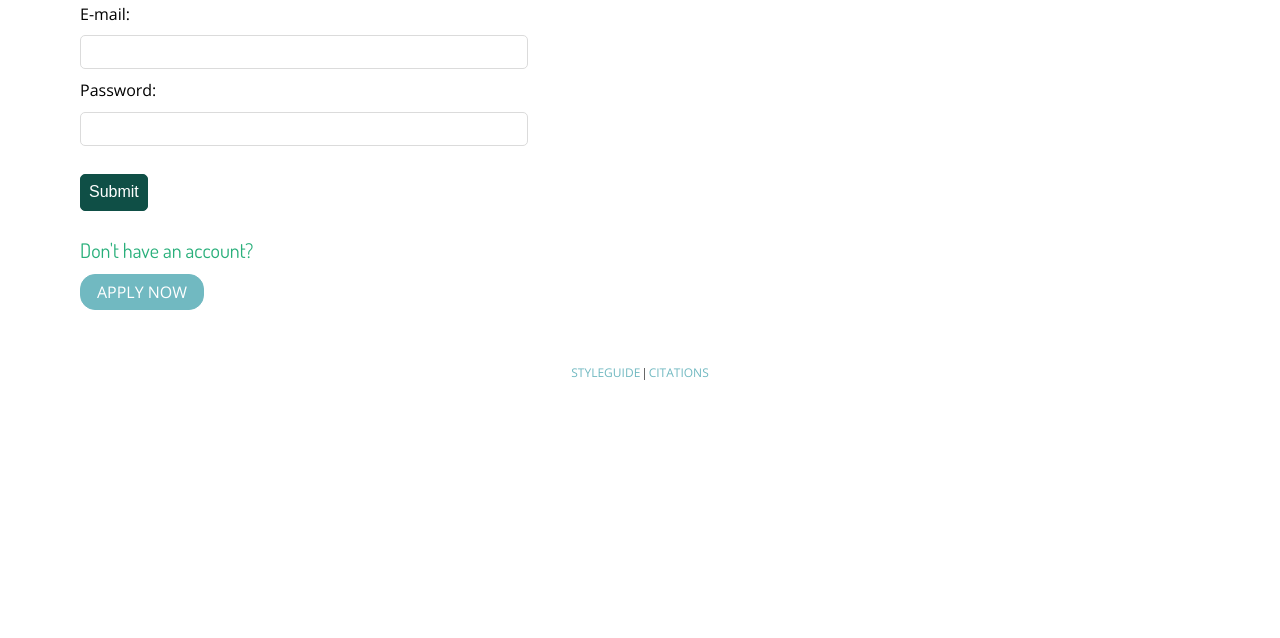
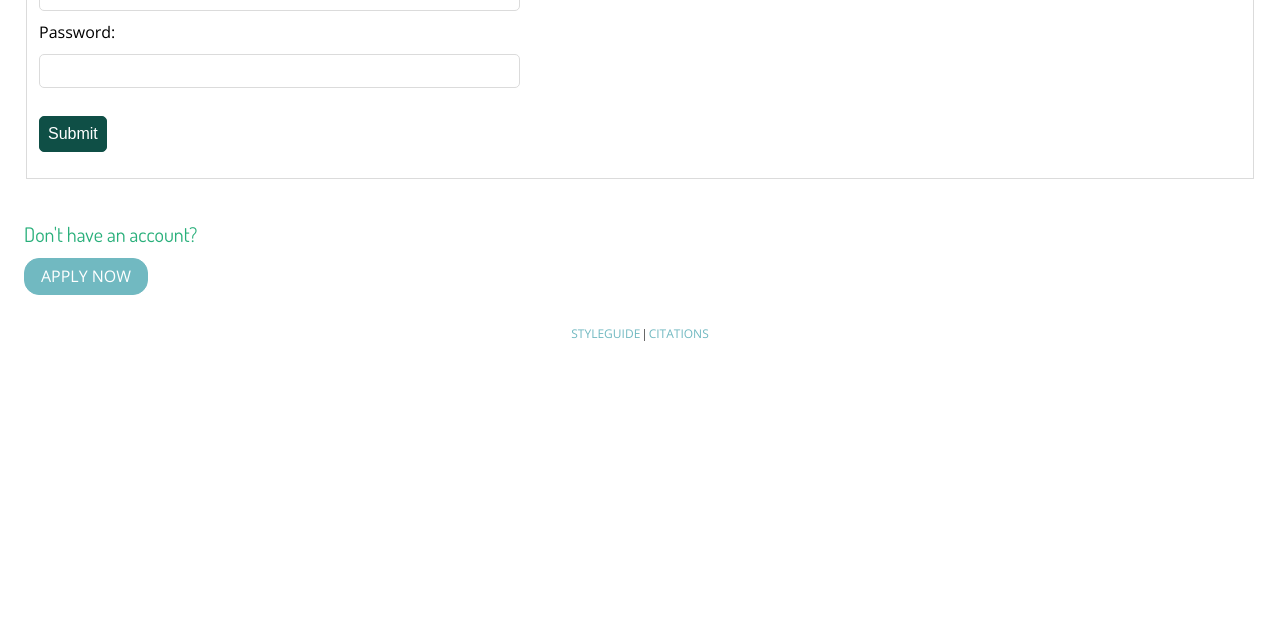
Before and after one commit to TaylorWilkinson/P02---IAT339, a plain HTML site: page login.html in a window 1280 px wide. Shown: the part 162-800 px from the top of the page. Drawn offline with nearby package versions, Linux system fonts and the light colour scheme.

Commit message:
trying to fix the log in page (making them into 2 columns)

```diff
--- a/css/main.css
+++ b/css/main.css
@@ -372,9 +372,15 @@ label {
   padding-right: 0.5rem;
 }
 
+/*form*/
 form {
   font-family: 'Open Sans', sans-serif;
   display: block;
+}
+
+fieldset{
+  border: 1px solid #DBDBDB;
+  max-width:100%;
 }
 
 input[type=text] {
--- a/css/website-flexbox.css
+++ b/css/website-flexbox.css
@@ -108,8 +108,31 @@
   /*width: 33%*/
 }
 
+/*form*/
 .content {
-  margin: 2.5rem 5rem;
+
+  display: -webkit-flex;
+  display: -ms-flex;
+  display: flex;
+
+  -webkit-flex-wrap: wrap;
+  -ms-flex-wrap: wrap;
+  flex-wrap: wrap;
+
+  -webkit-justify-content: space-around;
+  -ms-justify-content: space-around;
+  justify-content: space-around;
+
+}
+
+.log-in{
+  flex-basis:100%;
+  margin:1rem 1.5rem;
+}
+
+.apply-for-account{
+  flex-basis:100%;
+  margin:1rem 1.5rem;
 }
 
 /*NAV BAR*/
@@ -245,8 +268,8 @@
   }
 
   .banner-description{
-      padding:0 2rem;
-      padding-bottom:1rem;
+    padding:0 2rem;
+    padding-bottom:1rem;
   }
 
 }
@@ -454,10 +477,14 @@
 
 
 /*APPLY/ LOGIN PAGE CONTAINER*/
-@media(min-width:28.125em) and (max-width: 50em){
+@media(min-width:37.5em) and (max-width: 50em){
 
-  .content {
-    margin: 2.5rem 5rem;
-  }
+.log-in{
+  flex-basis: 40%;
+}
+
+.apply-for-account{
+  flex-basis: 40%;
+}
 
 }
--- a/login.html
+++ b/login.html
@@ -27,17 +27,21 @@
       <li><a href="apply.html" class="apply-button">SIGN UP</a></li>
     </ul>
   </nav>
-  <div class="bg-color-container">
+
     <div class="content">
-      <h1>log in</h1>
       <div class="log-in">
         <form>
+          <fieldset>
+            <legend>Login</legend>
           E-mail:<br>
           <input type="text" name="debit-card"><br>
           Password:<br>
           <input type="text" name="password"><br>
           <input class="submit-button" type="submit" value="Submit">
+          </fieldset>
         </form>
+        </div>
+        <div class="apply-for-account">
         <h3>Don't have an account?</h3>
         <a href="apply-now.html" class="apply-para-button">APPLY NOW</a>
       </div>
@@ -46,6 +50,6 @@
     <footer>
       <a href="styleguide.html">STYLEGUIDE</a> | <a href="citations.html">CITATIONS</a>
     </footer>
-  </div>
+
 </body>
 </html>
```
